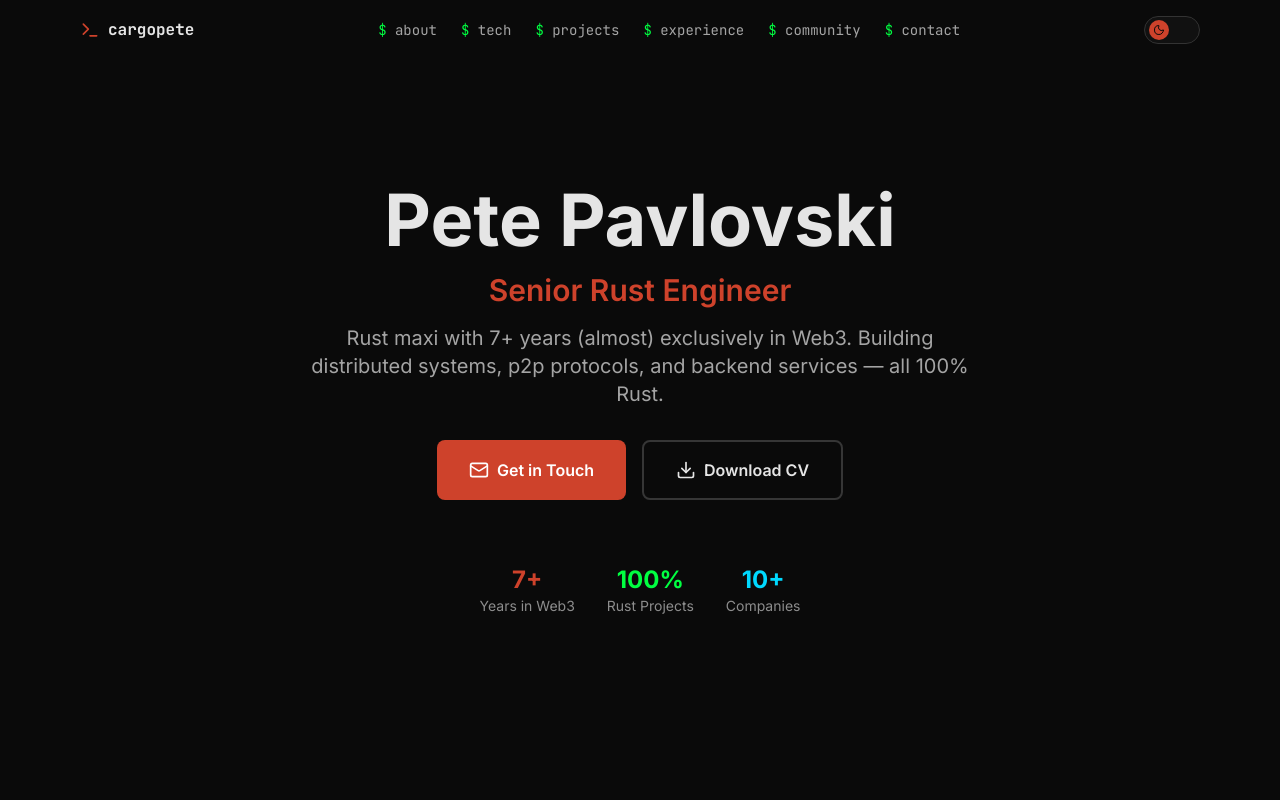
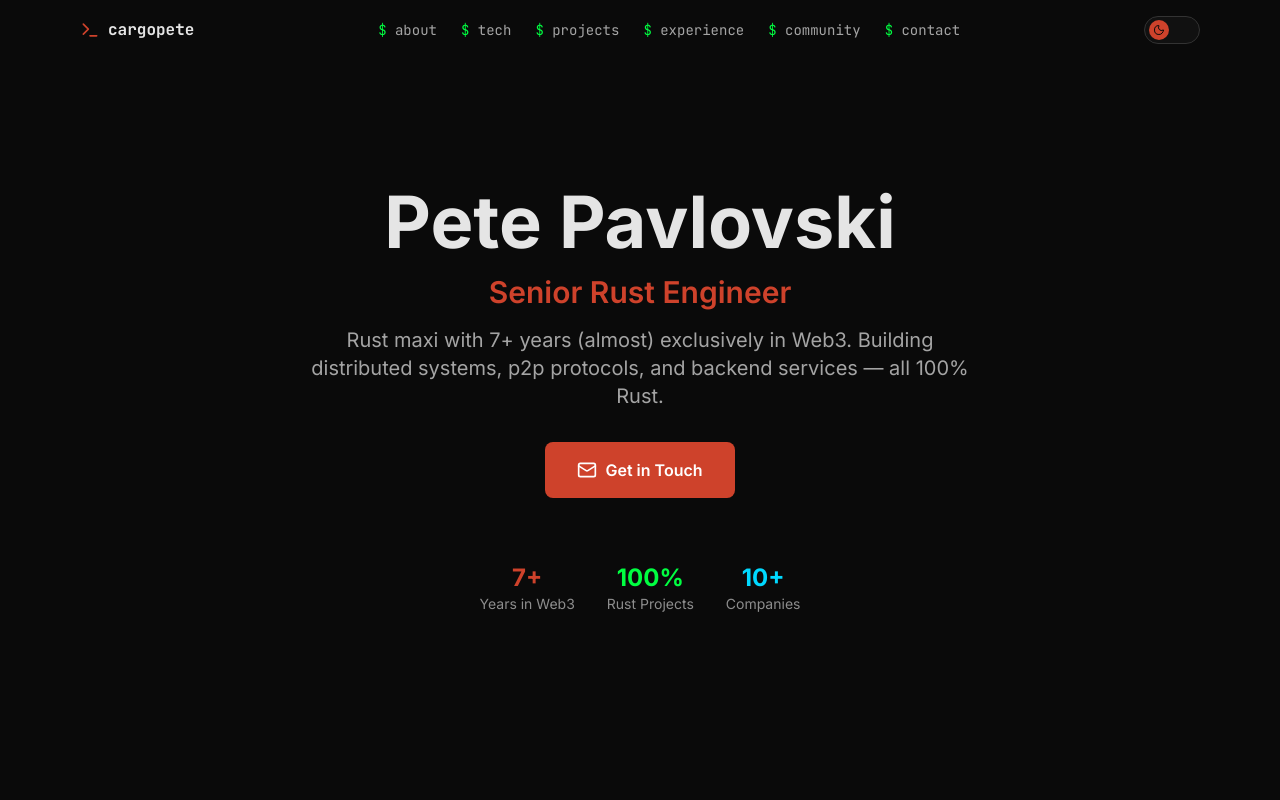
Before and after one commit to cargopete/cargopete, a Next.js app: page / in a window 1280 px wide. Shown: the top 800 px of the page. Built offline with nearby package versions, Linux system fonts and the light colour scheme.

Commit message:
Remove Download CV buttons

```diff
--- a/app/components/Contact.tsx
+++ b/app/components/Contact.tsx
@@ -3,7 +3,7 @@
 import { motion } from "framer-motion";
 import { useInView } from "framer-motion";
 import { useRef } from "react";
-import { Mail, Linkedin, Github, Download } from "lucide-react";
+import { Mail, Linkedin, Github } from "lucide-react";
 
 export function Contact() {
   const ref = useRef(null);
@@ -104,12 +104,12 @@ export function Contact() {
             </div>
           </div>
 
-          {/* CTA Buttons */}
+          {/* CTA Button */}
           <motion.div
             initial={{ opacity: 0, y: 20 }}
             animate={isInView ? { opacity: 1, y: 0 } : { opacity: 0, y: 20 }}
             transition={{ duration: 0.5, delay: 0.5 }}
-            className="flex flex-col sm:flex-row gap-4 justify-center"
+            className="flex justify-center"
           >
             <a
               href="mailto:pavlovskipetko@gmail.com"
@@ -117,15 +117,6 @@ export function Contact() {
             >
               <Mail className="w-5 h-5" />
               Let&apos;s Work Together
-            </a>
-
-            <a
-              href="/pete-pavlovski-cv.pdf"
-              download
-              className="inline-flex items-center justify-center gap-2 px-8 py-4 bg-transparent hover:bg-card border-2 border-terminal-green text-terminal-green font-mono rounded-lg transition-all hover:scale-105"
-            >
-              <Download className="w-5 h-5" />
-              Download Full CV
             </a>
           </motion.div>
 
--- a/app/components/Hero.tsx
+++ b/app/components/Hero.tsx
@@ -1,7 +1,7 @@
 "use client";
 
 import { motion } from "framer-motion";
-import { Download, Mail } from "lucide-react";
+import { Mail } from "lucide-react";
 
 export function Hero() {
   return (
@@ -27,7 +27,7 @@ export function Hero() {
             </p>
           </div>
 
-          {/* CTA Buttons */}
+          {/* CTA Button */}
           <motion.div
             initial={{ opacity: 0, y: 10 }}
             animate={{ opacity: 1, y: 0 }}
@@ -40,14 +40,6 @@ export function Hero() {
             >
               <Mail className="w-5 h-5" />
               Get in Touch
-            </a>
-            <a
-              href="/pete-pavlovski-cv.pdf"
-              download
-              className="inline-flex items-center gap-2 px-8 py-4 bg-transparent hover:bg-card border-2 border-foreground/20 hover:border-rust-orange text-foreground font-semibold rounded-lg transition-all hover:scale-105"
-            >
-              <Download className="w-5 h-5" />
-              Download CV
             </a>
           </motion.div>
 
```
